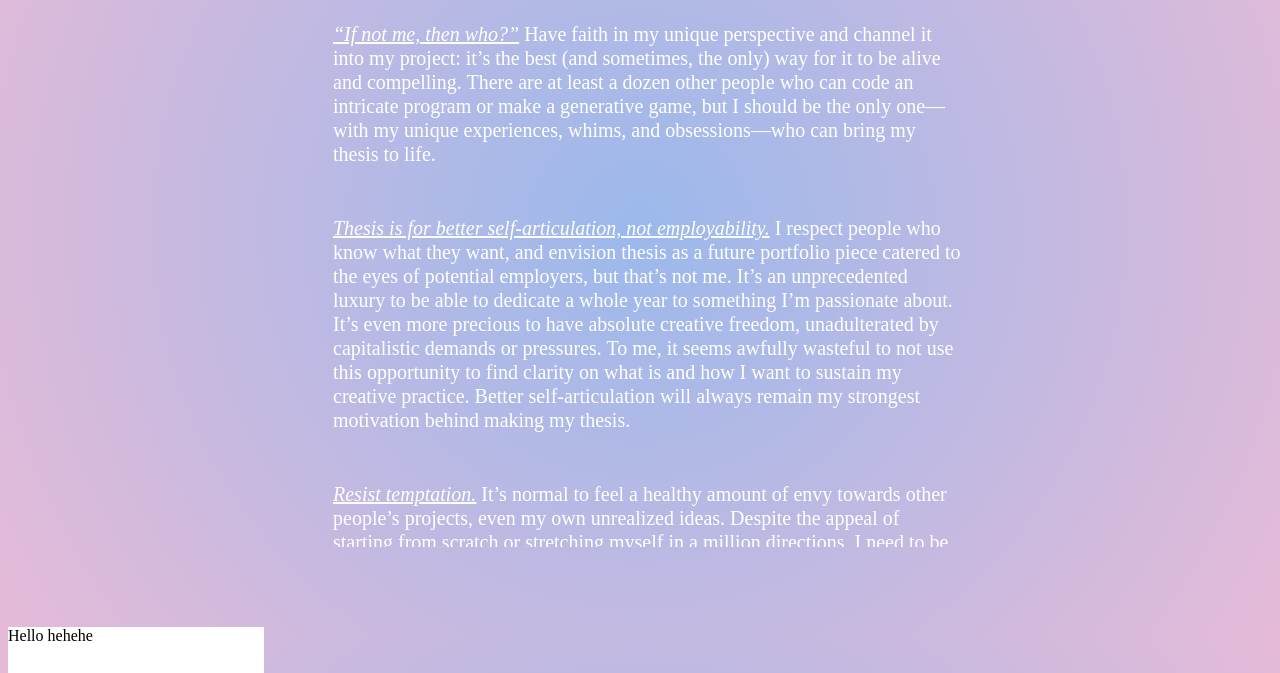
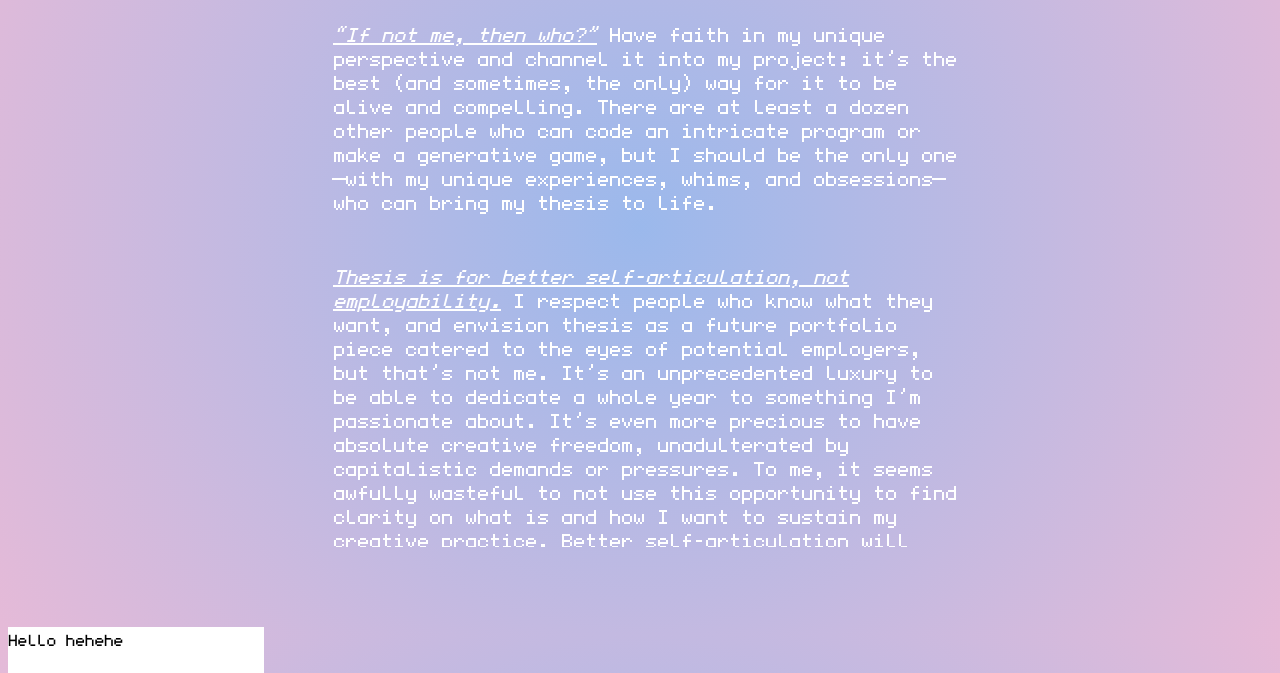
Before and after one commit to sproutleaf/thesis-manifesto, a plain HTML site: page index.html in a window 1280 px wide. Shown: the part 181-854 px from the top of the page. Drawn offline with Linux system fonts and the light colour scheme; the site is published under a folder, as on GitHub Pages, so addresses that start at the root find nothing.

Commit message:
Update resource files / links

```diff
--- a/index.html
+++ b/index.html
@@ -5,7 +5,7 @@
     <meta charset="UTF-8">
     <meta name="viewport" content="width=device-width, initial-scale=1.0">
     <meta name="author" content="Miaoye Que">
-    <link rel="icon" type="image/x-icon" href="/images/favicon.ico">
+    <link rel="icon" type="image/x-icon" href="./images/favicon.ico">
     <link rel="stylesheet" href="style.css" type="text/css">
     <title>Thesis Manifesto</title>
 </head>
--- a/style.css
+++ b/style.css
@@ -13,15 +13,8 @@
 }
 
 @font-face {
-    font-family: "TASA";
-    font-weight: 500;
-    font-style: italic;
-    src: url("/fonts/TASAExplorerVF.woff2") format('woff2');
-}
-
-@font-face {
     font-family: "Undefined";
-    src: url("/fonts/undefined-medium.woff2") format('woff2');
+    src: url("./fonts/undefined-medium.woff2") format('woff2');
     font-weight: normal;
     font-style: normal;
 }
```
Also changed, not shown: fonts/Isenheim_Regulier.otf (deleted), fonts/TASAExplorerVF.woff2 (deleted), fonts/TASAOrbiterVF.woff2 (deleted), 2 other files.
